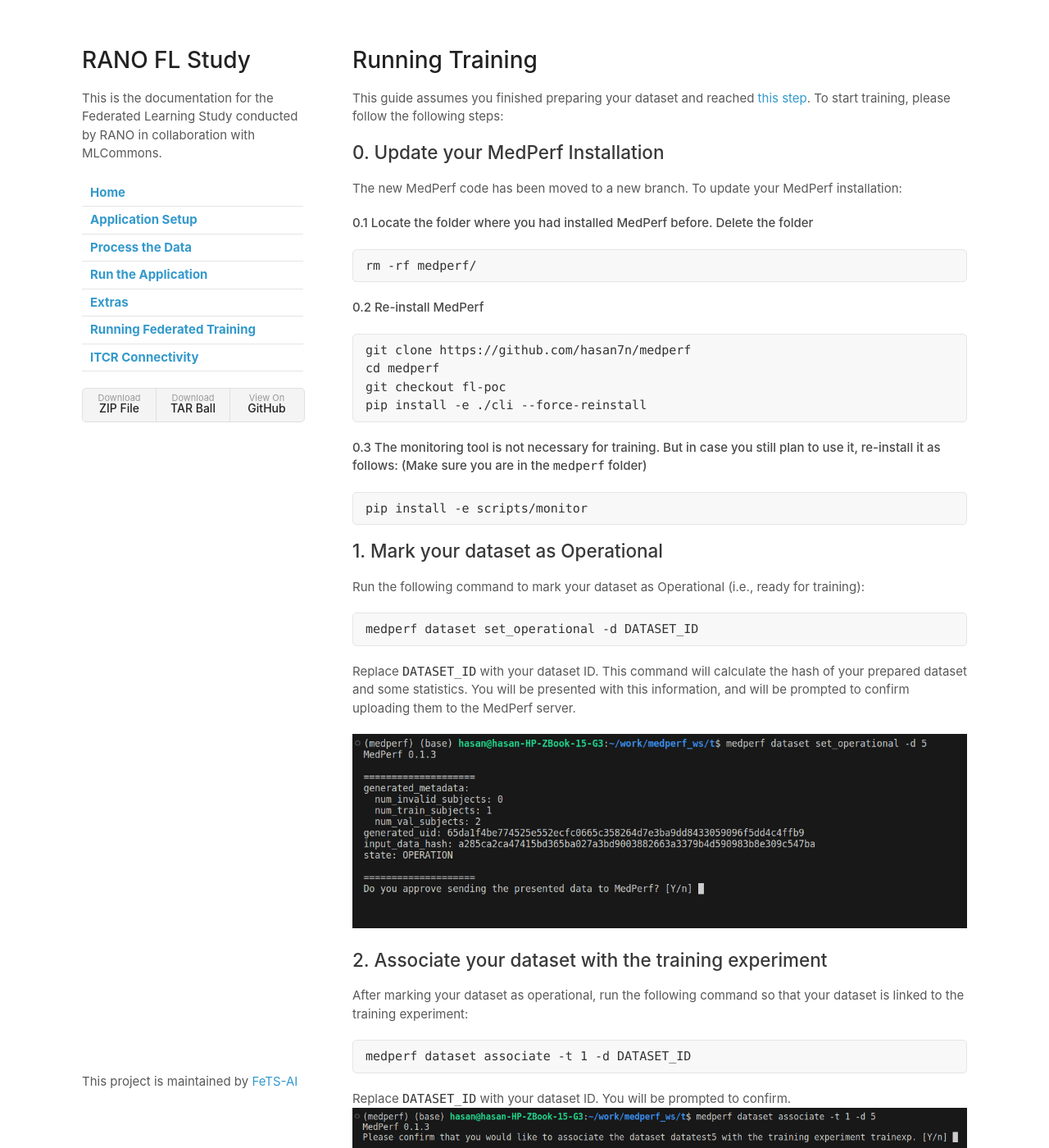
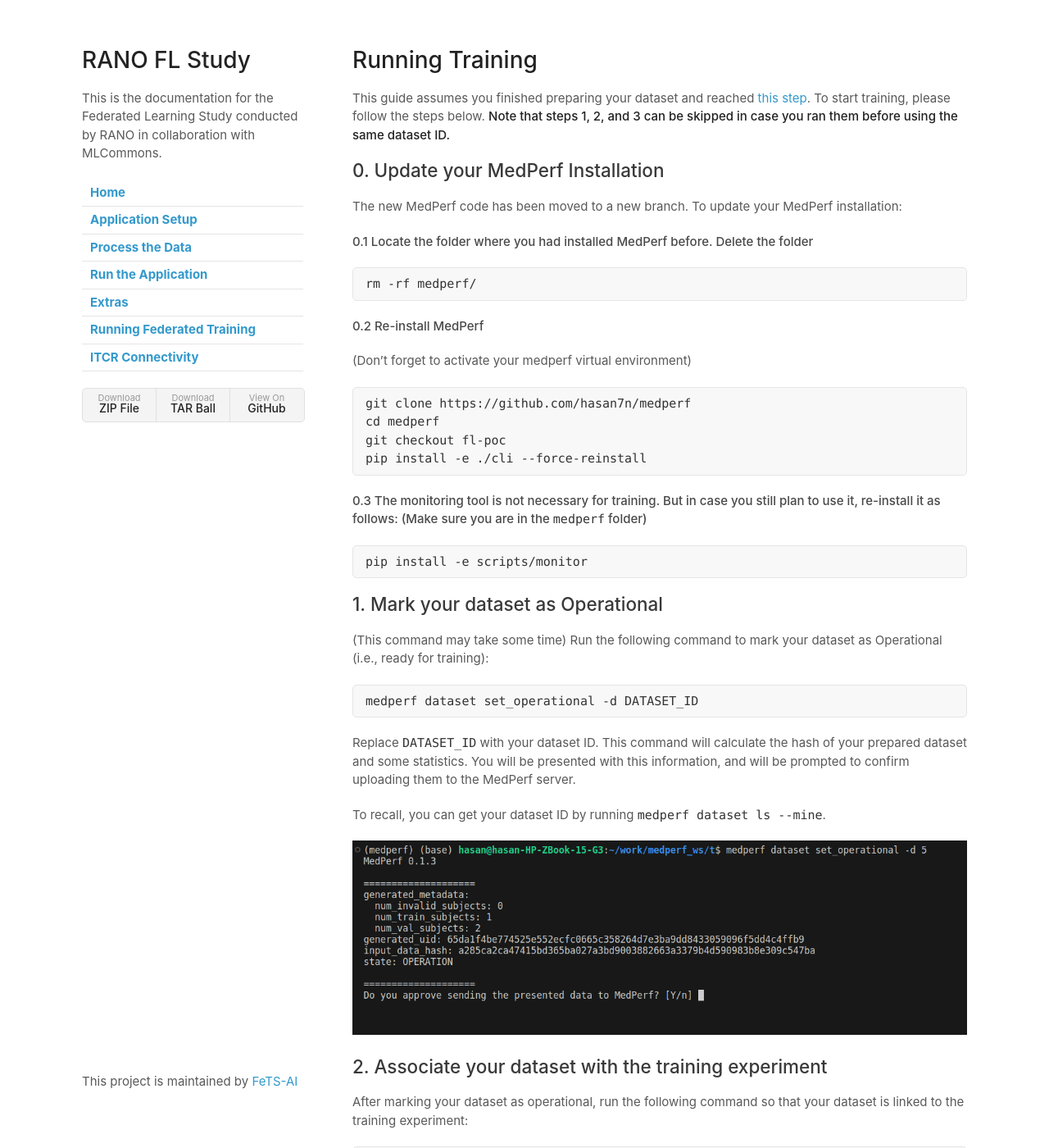
Before and after one commit to FeTS-AI/FL-PoST, a Jekyll site: the page built from docs/fl.md, in a window 1280 px wide and 1400 px high. Shown: the whole window at 82% size. Built offline with Jekyll 4.4.1, drawn with Linux system fonts in a browser that asks for light colours; our own code applies the rules of GitHub Pages for plain Markdown files; some of the changed text lies outside the part shown.

Commit message:
update fl docs

````diff
--- a/docs/fl.md
+++ b/docs/fl.md
@@ -1,6 +1,6 @@
 # Running Training
 
-This guide assumes you finished preparing your dataset and reached [this step](https://docs.google.com/document/d/1731zXXb6ZRe6Nx5wnKBHZOdfEoTiTMAq/edit#heading=h.w0nnera5osyy). To start training, please follow the following steps:
+This guide assumes you finished preparing your dataset and reached [this step](https://docs.google.com/document/d/1731zXXb6ZRe6Nx5wnKBHZOdfEoTiTMAq/edit#heading=h.w0nnera5osyy). To start training, please follow the steps below. **Note that steps 1, 2, and 3 can be skipped in case you ran them before using the same dataset ID.**
 
 ## 0. Update your MedPerf Installation
 
@@ -13,6 +13,8 @@ rm -rf medperf/
 ```
 
 #### 0.2 Re-install MedPerf
+
+(Don't forget to activate your medperf virtual environment)
 
 ```bash
 git clone https://github.com/hasan7n/medperf
@@ -29,13 +31,15 @@ pip install -e scripts/monitor
 
 ## 1. Mark your dataset as Operational
 
-Run the following command to mark your dataset as Operational (i.e., ready for training):
+(This command may take some time) Run the following command to mark your dataset as Operational (i.e., ready for training):
 
 ```bash
 medperf dataset set_operational -d DATASET_ID
 ```
 
 Replace `DATASET_ID` with your dataset ID. This command will calculate the hash of your prepared dataset and some statistics. You will be presented with this information, and will be prompted to confirm uploading them to the MedPerf server.
+
+To recall, you can get your dataset ID by running `medperf dataset ls --mine`.
 
 ![](images/op.png)
 
@@ -83,10 +87,12 @@ If you want to use a GPU for training, follow the instructions found [in this se
 
 #### 4.2 Start Training
 
+Note that this command below should be left running for a long period of time. Make sure that you can keep your terminal open without interruptions, or use tools like tmux to run the command in a terminal window that you can detach.
+
 Now run the following command to start training:
 
 ```bash
-medperf dataset train -t 1 -d DATASET_ID
+medperf dataset train -t 1 -d DATASET_ID --overwrite
 ```
 
 Replace `DATASET_ID` with your dataset ID.
````
Also changed, not shown: other parts of docs/fl.md (+1 -5 lines).
